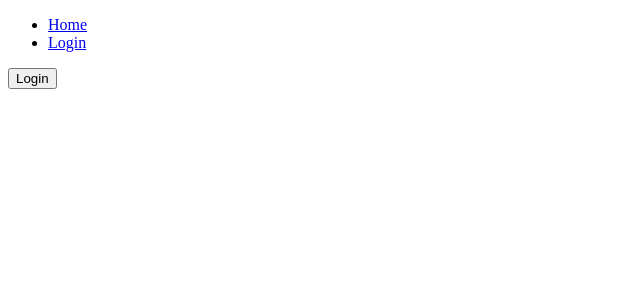
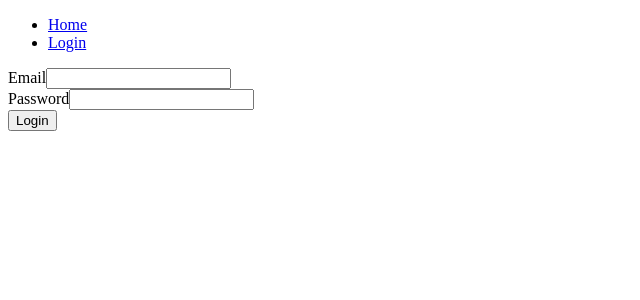
Before and after one commit to lozynskyi/stroller-app, a Nuxt app: page /login in a window 1280 px wide. Shown: the top 300 px of the page, without its empty margins (0-640 px from the left). Built offline with nearby package versions, Linux system fonts and the light colour scheme; no server answers.

Commit message:
Ass sanctum config

```diff
--- a/components/AppNav.vue
+++ b/components/AppNav.vue
@@ -1,6 +1,23 @@
 <template>
   <ul>
     <li><nuxt-link :to="{name: 'index'}">Home</nuxt-link></li>
-    <li><nuxt-link :to="{name: 'login'}">Login</nuxt-link></li>
+    <template v-if="!$auth.loggedIn">
+      <li><nuxt-link :to="{name: 'login'}">Login</nuxt-link></li>
+    </template>
+    <template v-if="$auth.loggedIn">
+      <li><a href="#">{{ $auth.user.name }}</a></li>
+      <li><a href="#" @click.prevent="logout">Logout</a></li>
+    </template>
+
   </ul>
 </template>
+
+<script>
+export default {
+  methods: {
+    logout () {
+      this.$auth.logout()
+    }
+  }
+}
+</script>
--- a/nuxt.config.js
+++ b/nuxt.config.js
@@ -1,6 +1,6 @@
 export default {
   // Target: https://go.nuxtjs.dev/config-target
-  target: 'static',
+  target: 'server',
 
   // Global page headers: https://go.nuxtjs.dev/config-head
   head: {
@@ -47,10 +47,12 @@ export default {
         url: 'http://localhost:8000', //.env
         endpoints: {
           login: {
-            url: '/api/login'
+            url: '/api/login',
+            method: 'POST'
           },
           logout: {
-            url: '/api/logout'
+            url: '/api/logout',
+            method: 'POST'
           }
           }
         }
--- a/pages/login.vue
+++ b/pages/login.vue
@@ -1,18 +1,33 @@
 <template>
   <form @click.prevent="login">
+    <div>
+      <label for="email">Email</label>
+      <input type="text" name="email" id="email" v-model="form.email">
+    </div>
+    <div>
+      <label for="password">Password</label>
+      <input type="password" name="password" id="password" v-model="form.password">
+    </div>
+
+
     <button type="submit">Login</button>
   </form>
 </template>
 
 <script>
 export default {
+  data () {
+    return {
+      form: {
+        'email': '',
+        'password': ''
+      }
+    }
+  },
   methods: {
     login() {
       this.$auth.loginWith('laravelSanctum', {
-        data: {
-          email: 'valera@gmx.com',
-          password: 'password'
-        }
+        data: this.form
       })
     }
   }
```
